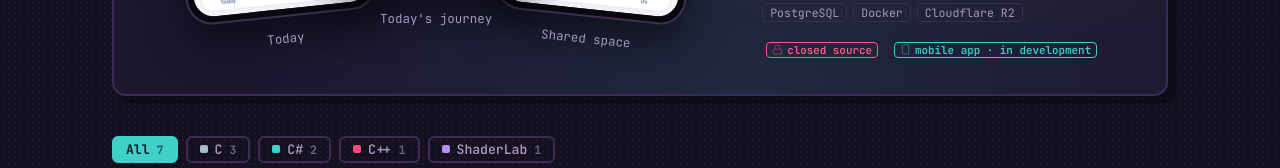
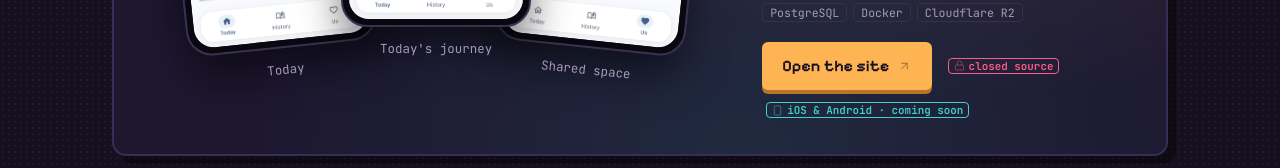
Before and after one commit to ygokdogan/ygokdogan.github.io, a plain HTML site: page index.html in a window 1280 px wide. Shown: the part 3859-4027 px from the top of the page. Drawn offline with Linux system fonts and the light colour scheme; no server answers; animation ran at ten frames a second.

Commit message:
Ourline: site linki ve durum etiketi

```diff
--- a/data.js
+++ b/data.js
@@ -163,8 +163,8 @@ const PRIVATE_PROJECTS = [
   },
   {
     name: "Ourline",
-    url: "",
-    status: { tr: "mobile app · geliştiriliyor", en: "mobile app · in development" },
+    url: "https://ourline.ygokdogan.dev",
+    status: { tr: "iOS & Android · yakında", en: "iOS & Android · coming soon" },
     language: "Dart",
     desc: {
       tr: "Çiftler için private bir günlük: gün boyunca belirli time window'larda birer fotoğraf paylaşıp birlikte ortak bir timeline oluşturuyorsunuz. Flutter mobile app, Node.js + TypeScript API.",
--- a/index.html
+++ b/index.html
@@ -29,7 +29,7 @@
   <link rel="icon" type="image/svg+xml" href="assets/favicon.svg" />
   <link rel="icon" type="image/png" sizes="64x64" href="assets/favicon.png" />
   <link rel="apple-touch-icon" href="assets/favicon.png" />
-  <link rel="stylesheet" href="style.css?v=20261125215447" />
+  <link rel="stylesheet" href="style.css?v=20261126173303" />
 </head>
 <body>
   <!-- lucide:start — Lucide icons v1.67.0 (ISC license, https://lucide.dev) -->
@@ -183,7 +183,7 @@
 
   <div id="toasts" class="toasts" aria-live="polite"></div>
 
-  <script src="data.js?v=20261125215447"></script>
-  <script src="script.js?v=20261125215447"></script>
+  <script src="data.js?v=20261126173303"></script>
+  <script src="script.js?v=20261126173303"></script>
 </body>
 </html>
```
